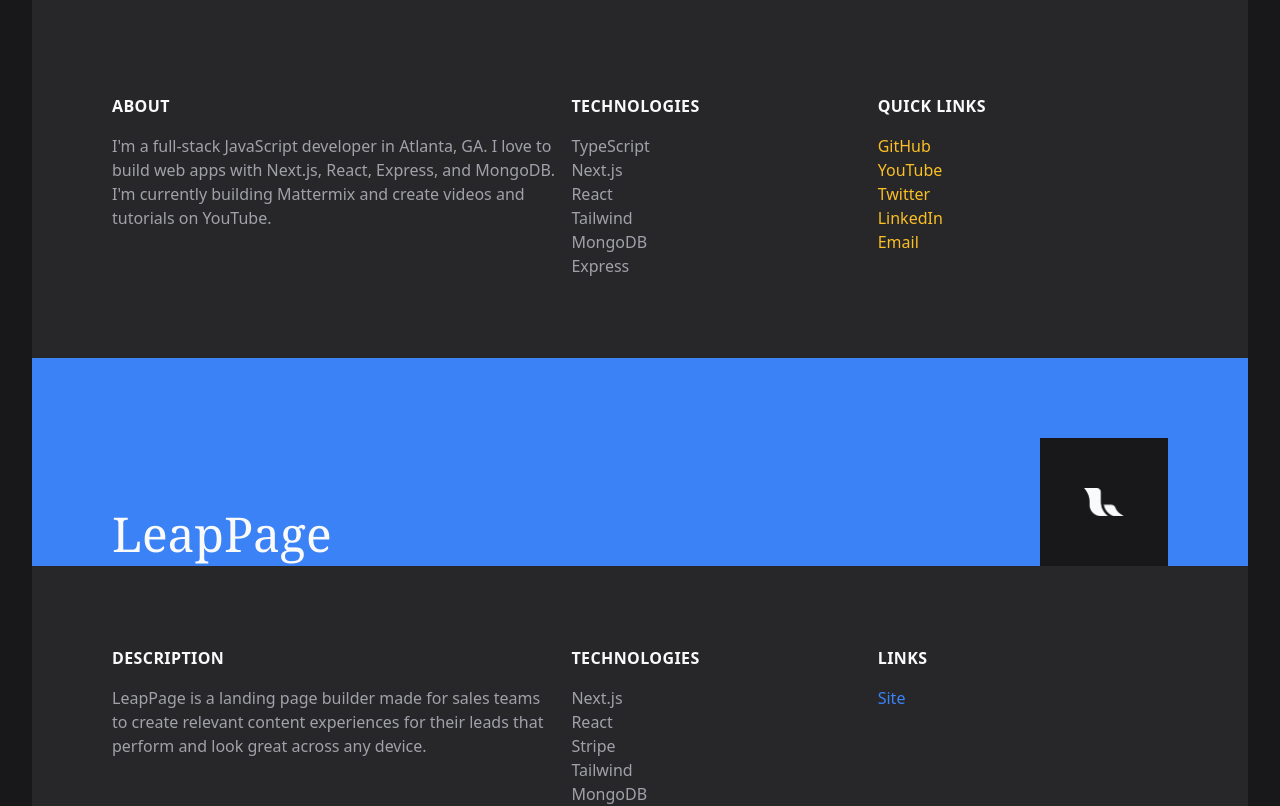
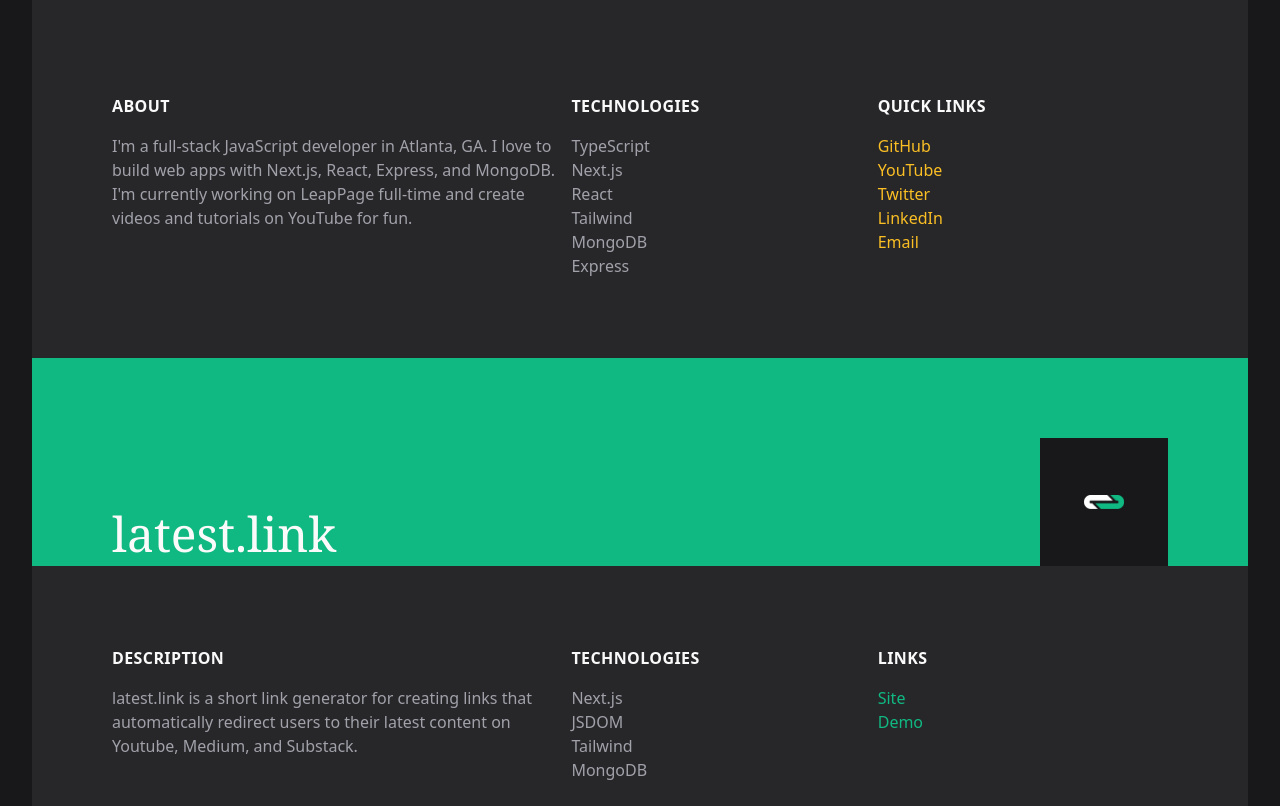
Before and after one commit to hunterbecton/hunterbecton, a Next.js app: page / in a window 1280 px wide. Shown: the part 322-1128 px from the top of the page. Built offline with nearby package versions, Linux system fonts and the light colour scheme; a web font is replaced by a local one.

Commit message:
Updated about and added latest.link

```diff
--- a/components/portfolio/About.jsx
+++ b/components/portfolio/About.jsx
@@ -16,7 +16,7 @@
       <ColumnThree>
         <ColumnTitle>About</ColumnTitle>
         <ColumnText>
-          {`I'm a full-stack JavaScript developer in Atlanta, GA. I love to build web apps with Next.js, React, Express, and MongoDB. I'm currently building Mattermix and create videos and tutorials on YouTube.`}
+          {`I'm a full-stack JavaScript developer in Atlanta, GA. I love to build web apps with Next.js, React, Express, and MongoDB. I'm currently working on LeapPage full-time and create videos and tutorials on YouTube for fun.`}
         </ColumnText>
       </ColumnThree>
       <ColumnTwo>
--- a/pages/index.js
+++ b/pages/index.js
@@ -5,6 +5,26 @@
     <MainLayout>
       <Container padding='py-0 sm:py-12 lg:py-28'>
         <About />
+        <PortfolioSection
+          title='latest.link'
+          bgColor='bg-[#10b981]'
+          selectClass='latestlink'
+          img='/latest-link-logo.png'
+          description={`latest.link is a short link generator for creating links that automatically redirect users to their latest content on Youtube, Medium, and Substack.`}
+          technologies={['Next.js', 'JSDOM', 'Tailwind', 'MongoDB']}
+          links={[
+            {
+              text: 'Site',
+              href: 'https://latest.link?ref=hunterbecton',
+              color: 'text-[#10b981]',
+            },
+            {
+              text: 'Demo',
+              href: 'https://latest.link/me',
+              color: 'text-[#10b981]',
+            },
+          ]}
+        />
         <PortfolioSection
           title='LeapPage'
           bgColor='bg-[#3B82F6]'
--- a/styles/globals.css
+++ b/styles/globals.css
@@ -10,6 +10,16 @@
 .about ::selection {
   color: #78350f;
   background: #fef08a;
+}
+
+.latestlink ::-moz-selection {
+  color: #064e3b;
+  background: #a7f3d0;
+}
+
+.latestlink ::selection {
+  color: #064e3b;
+  background: #a7f3d0;
 }
 
 .leappage ::-moz-selection {
```
Also changed, not shown: public/latest-link-logo.png (added).
